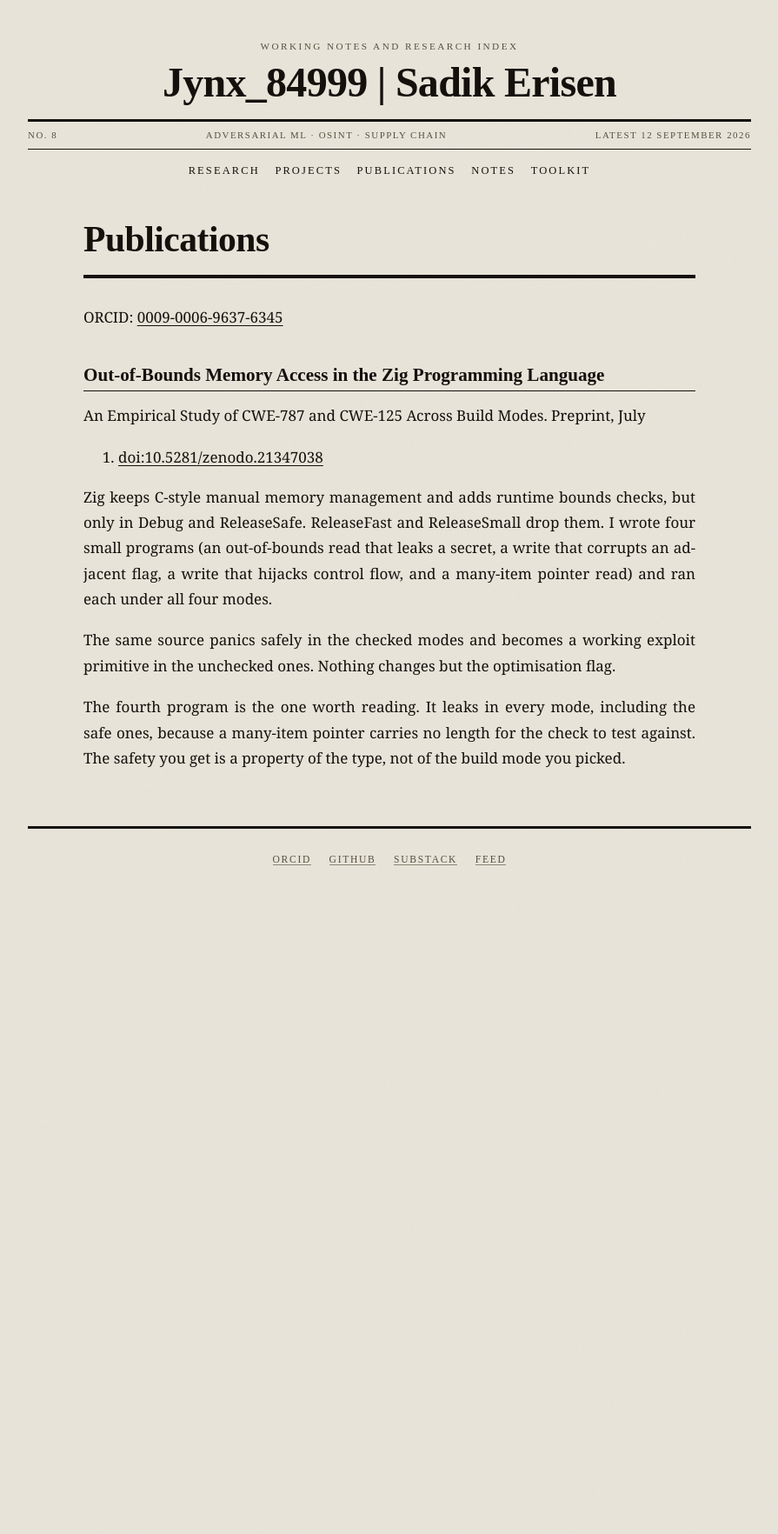
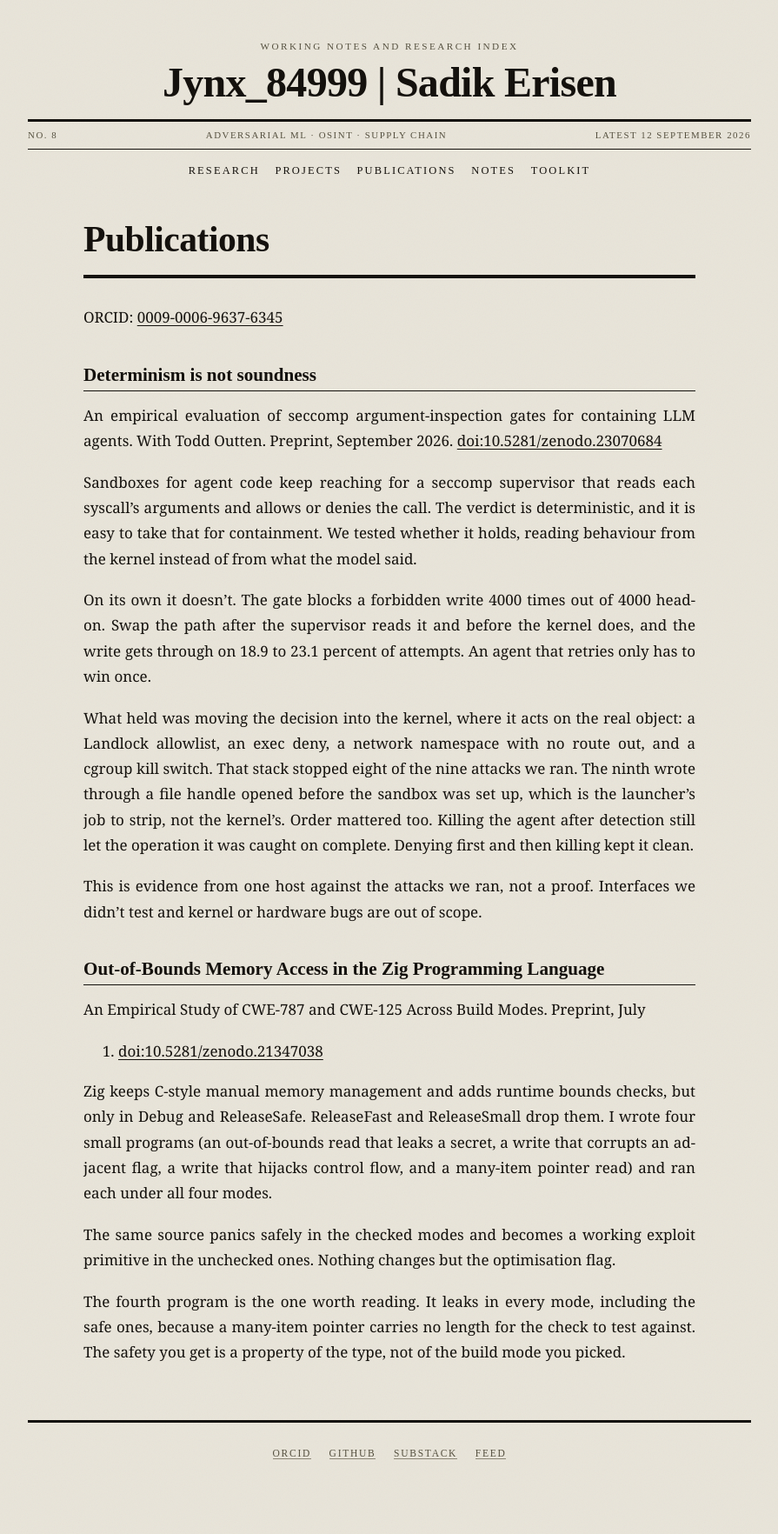
Before and after one commit to francose/hub, a Jekyll site: the page built from publications.md, in a window 1280 px wide. Shown: the whole page at 87% size, without its empty margins (192-1087 px from the left). Built offline with Jekyll 4.4.1, drawn with Linux system fonts in a browser that asks for light colours; before the commit the page ends 1081 px from its top, so only the background shows below that.

Commit message:
Add the seccomp containment preprint with Todd Outten
Lists it on publications with the Zenodo concept DOI, anchors the agent
containment research area to it, and updates the preprint count on the
landing page.

```diff
--- a/publications.md
+++ b/publications.md
@@ -5,6 +5,33 @@ permalink: /publications/
 ---
 
 ORCID: [0009-0006-9637-6345](https://orcid.org/0009-0006-9637-6345)
+
+## Determinism is not soundness
+
+An empirical evaluation of seccomp argument-inspection gates for containing LLM
+agents. With Todd Outten. Preprint, September 2026.
+[doi:10.5281/zenodo.23070684](https://doi.org/10.5281/zenodo.23070684)
+
+Sandboxes for agent code keep reaching for a seccomp supervisor that reads each
+syscall's arguments and allows or denies the call. The verdict is deterministic,
+and it is easy to take that for containment. We tested whether it holds,
+reading behaviour from the kernel instead of from what the model said.
+
+On its own it doesn't. The gate blocks a forbidden write 4000 times out of 4000
+head-on. Swap the path after the supervisor reads it and before the kernel
+does, and the write gets through on 18.9 to 23.1 percent of attempts. An agent
+that retries only has to win once.
+
+What held was moving the decision into the kernel, where it acts on the real
+object: a Landlock allowlist, an exec deny, a network namespace with no route
+out, and a cgroup kill switch. That stack stopped eight of the nine attacks we
+ran. The ninth wrote through a file handle opened before the sandbox was set
+up, which is the launcher's job to strip, not the kernel's. Order mattered too.
+Killing the agent after detection still let the operation it was caught on
+complete. Denying first and then killing kept it clean.
+
+This is evidence from one host against the attacks we ran, not a proof.
+Interfaces we didn't test and kernel or hardware bugs are out of scope.
 
 ## Out-of-Bounds Memory Access in the Zig Programming Language
 
```
Also changed, not shown: index.md (+4 -2 lines), research.md (+4 -0 lines).
